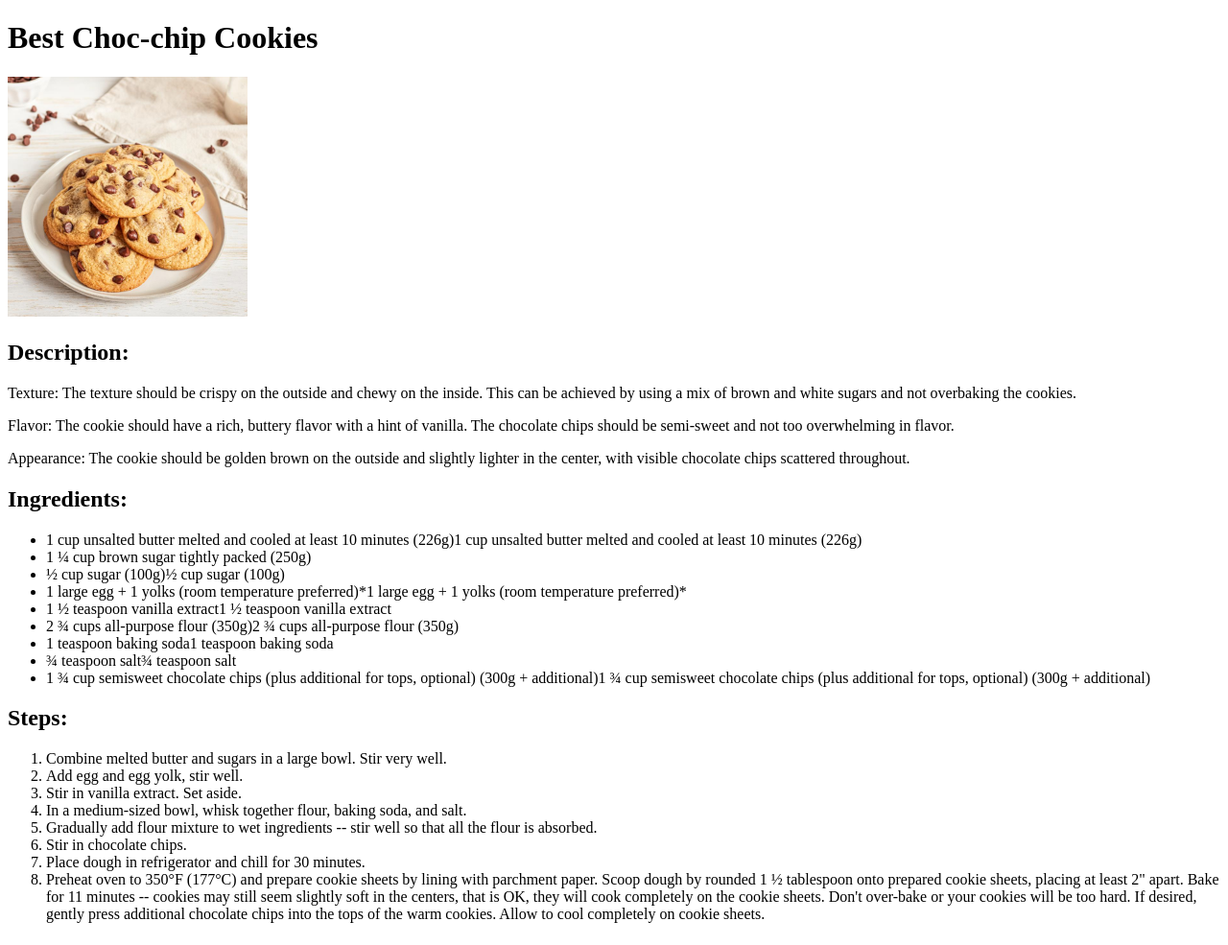
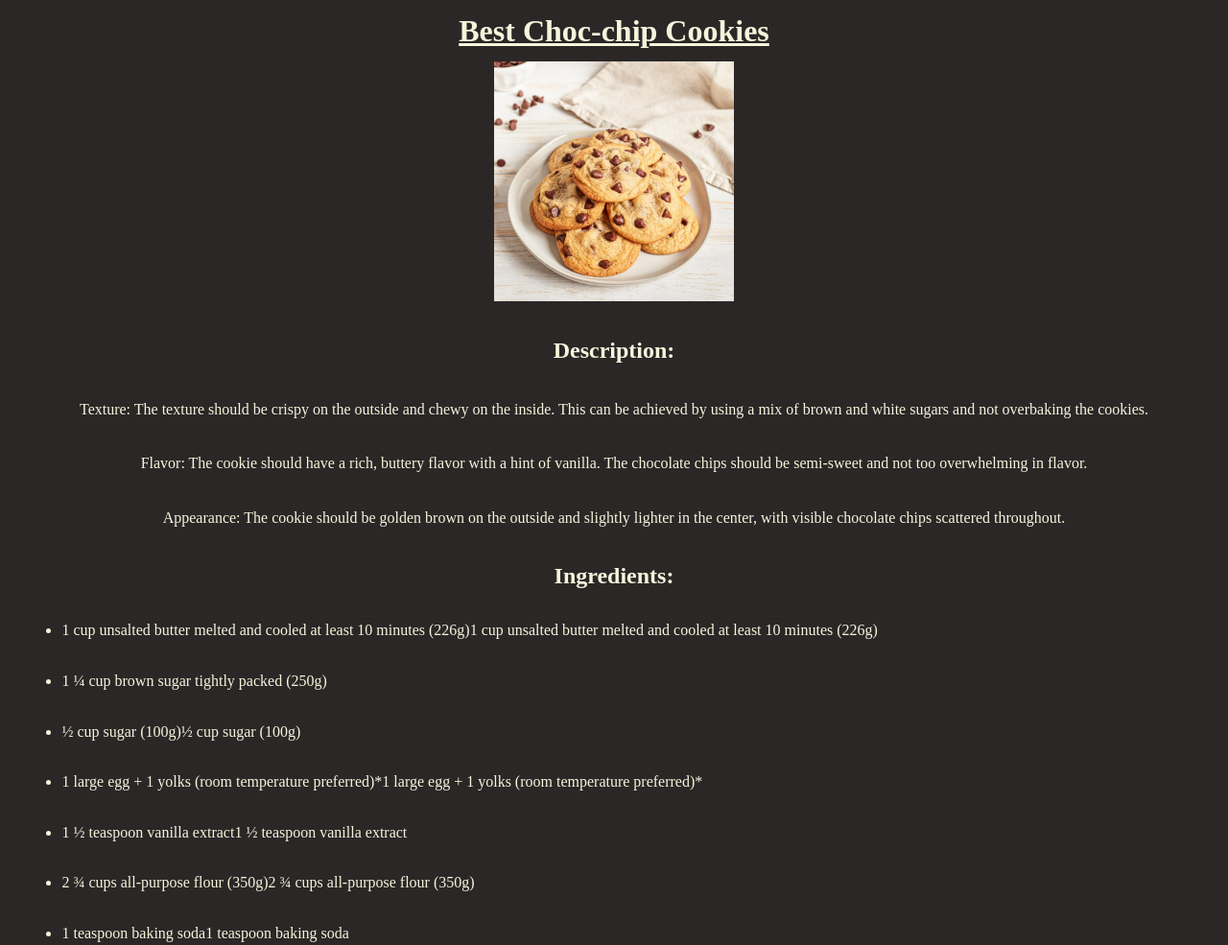
Before and after one commit to Aaliyah-P/odin-recipes, a plain HTML site: page recipes/cookies.html in a window 1280 px wide. Shown: the top 985 px of the page at 96% size. Drawn offline with Linux system fonts and the light colour scheme.

Commit message:
styled the recipes

```diff
--- a/recipes/cookies.html
+++ b/recipes/cookies.html
@@ -3,6 +3,7 @@
 <head>
     <meta charset="UTF-8">
     <meta name="viewport" content="width=device-width, initial-scale=1.0">
+    <link rel="stylesheet" href="./recipe.css">
     <title>Cookie recipe</title>
 </head>
 <body>
--- /dev/null
+++ b/recipes/recipe.css
@@ -0,0 +1,31 @@
+*{
+    margin: 0;
+    padding: 0;
+    box-sizing: border-box;
+}
+
+body{
+    display: flex;
+    align-items: center;
+    flex-direction:column;
+    background-color: rgb(43, 39, 39);
+    color: beige;
+}
+
+h1{
+    text-decoration: underline;
+    line-height: 2em;
+}
+
+h2, li, p{
+    margin-top: 3%;
+
+}
+
+ol{
+    display: flex;
+    flex-direction: column;
+    align-items: flex-start;
+    margin-left: 5%;
+    margin-bottom: 5%;
+}
--- /dev/null
+++ b/style.css
@@ -0,0 +1,31 @@
+*{
+    margin: 0;
+    padding: 0;
+    box-sizing: border-box;
+
+}
+
+body{
+    background-color: rgb(19, 18, 18);
+
+}
+
+h1{
+    text-align: center;
+    color: rgb(226, 213, 24);
+}
+
+li{
+    text-align: center;
+    margin-top: 15%;
+}
+
+a{
+    color: blueviolet;
+    text-decoration: none;
+}
+
+a:hover{
+    color: #c518e7;
+    font-weight: bold;
+}
```
Also changed, not shown: index.html (+1 -0 lines), recipes/macaroni-cheese.html (+1 -0 lines), recipes/shepherds-pie.html (+1 -0 lines).
